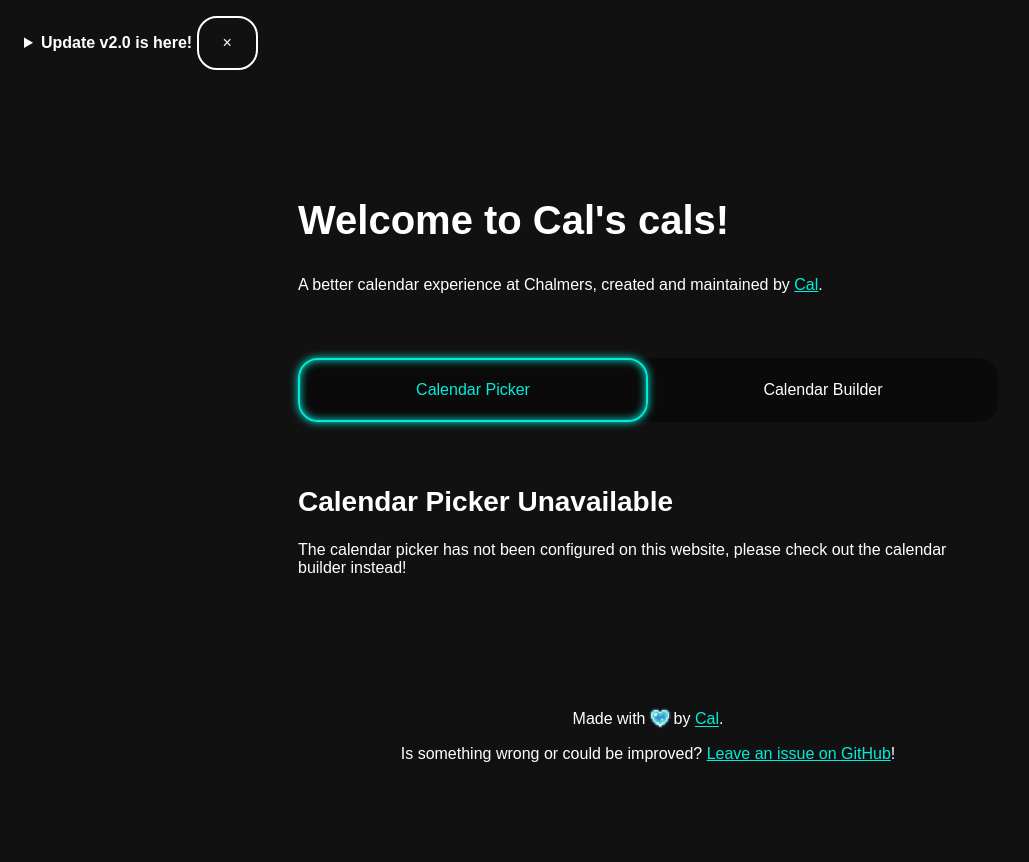
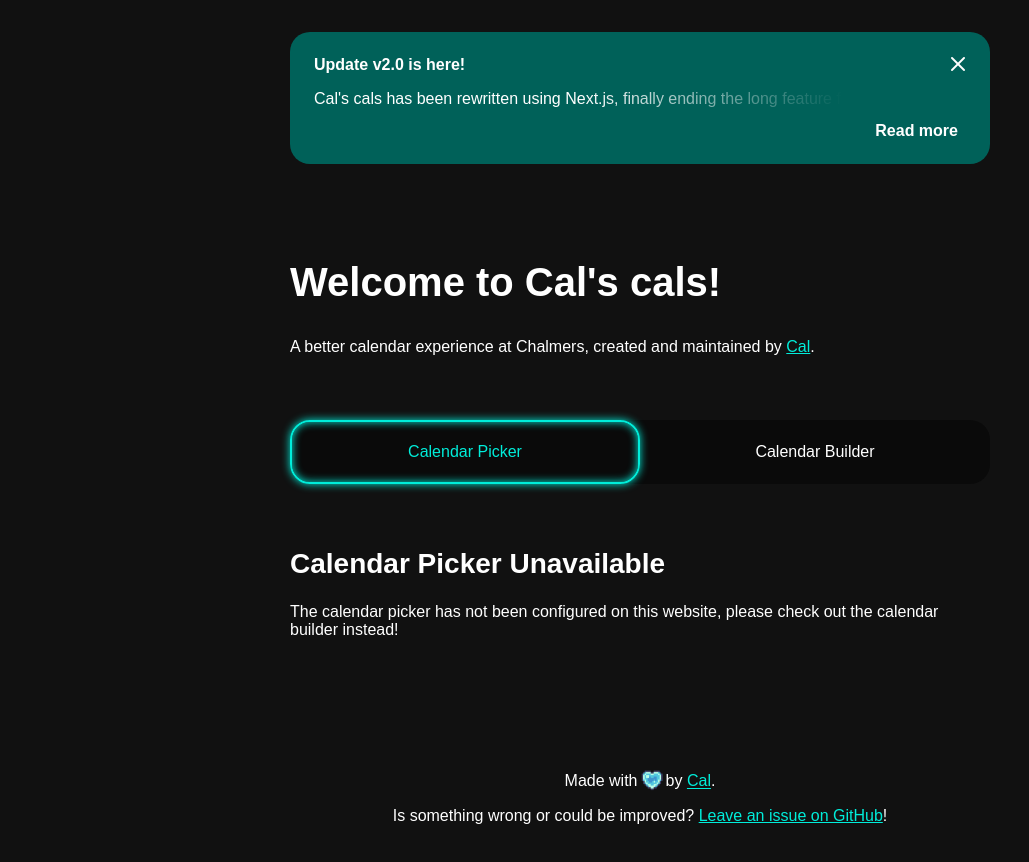
Before and after one commit to olillin/cals-cals, a Next.js app: page / in a window 1280 px wide. Shown: the whole page, without its empty margins (0-1029 px from the left). Before the commit the page ends 800 px from the top, so only its background shows below. Built offline with nearby package versions, Linux system fonts and the light colour scheme.

Commit message:
Style update notice

```diff
--- a/app/(pages)/globals.css
+++ b/app/(pages)/globals.css
@@ -3,8 +3,12 @@
 :root {
     --background: #111111;
     --foreground: #ffffff;
+    --primary-color: #00edda;
+    --on-primary-color: #111111;
+    --primary-container: #006159;
+    --on-primary-container: #ffffff;
+
     --border-radius: 1.25em;
-    --selected-color: #00edda;
     --glow-strength: 0.5em;
 }
 
@@ -29,23 +33,29 @@
 
     width: 100vw;
     overflow-x: hidden;
+    margin: 0;
 }
 
 main {
-    margin-block: 8em;
+    margin-block: 6em;
+}
+
+.center-column {
+    min-height: 100vh;
+    box-sizing: border-box;
+    padding-block: 2em 8em;
+    position: relative;
 }
 
 @media screen and (min-width: 800px) {
-    main,
-    footer {
+    .center-column {
         width: 700px;
         margin-inline: auto;
     }
 }
 
 @media screen and (max-width: 800px) {
-    main,
-    footer {
+    .center-column {
         width: auto;
         margin-inline: 2em;
     }
@@ -100,17 +110,17 @@
 
 .false-checkbox.checked,
 input[type='checkbox']:checked {
-    background-color: var(--selected-color);
-    border-color: var(--selected-color);
-    box-shadow: var(--selected-color) 0 0 var(--glow-strength) 0;
+    background-color: var(--primary-color);
+    border-color: var(--primary-color);
+    box-shadow: var(--primary-color) 0 0 var(--glow-strength) 0;
 }
 
 .false-checkbox.mixed,
 input[type='checkbox'].mixed {
-    border-color: var(--selected-color);
+    border-color: var(--primary-color);
     box-shadow:
-        var(--selected-color) 0 0 var(--glow-strength) 0,
-        inset var(--selected-color) 0 0 var(--glow-strength) 0;
+        var(--primary-color) 0 0 var(--glow-strength) 0,
+        inset var(--primary-color) 0 0 var(--glow-strength) 0;
 }
 
 label {
@@ -148,16 +158,16 @@
 
 nav > .selected {
     box-shadow:
-        inset var(--selected-color) 0 0 var(--glow-strength),
-        var(--selected-color) 0 0 var(--glow-strength);
+        inset var(--primary-color) 0 0 var(--glow-strength),
+        var(--primary-color) 0 0 var(--glow-strength);
     border-radius: var(--border-radius);
-    border-color: var(--selected-color);
-    color: var(--selected-color);
+    border-color: var(--primary-color);
+    color: var(--primary-color);
     z-index: 1;
 }
 
 nav > a:focus {
-    color: var(--selected-color);
+    color: var(--primary-color);
     z-index: 2;
 }
 
@@ -173,11 +183,11 @@
 }
 
 .calendar-item.selected {
-    border-color: var(--selected-color);
+    border-color: var(--primary-color);
     box-shadow:
-        inset var(--selected-color) 0 0 var(--glow-strength) 0,
-        var(--selected-color) 0 0 var(--glow-strength) 0;
-    color: var(--selected-color);
+        inset var(--primary-color) 0 0 var(--glow-strength) 0,
+        var(--primary-color) 0 0 var(--glow-strength) 0;
+    color: var(--primary-color);
     transition-duration: 0.5s;
 }
 
@@ -433,16 +443,16 @@
 
 .group-by-selector > .selected {
     box-shadow:
-        inset var(--selected-color) 0 0 var(--glow-strength),
-        var(--selected-color) 0 0 var(--glow-strength);
+        inset var(--primary-color) 0 0 var(--glow-strength),
+        var(--primary-color) 0 0 var(--glow-strength);
     border-radius: var(--border-radius);
-    border-color: var(--selected-color);
-    color: var(--selected-color);
+    border-color: var(--primary-color);
+    color: var(--primary-color);
     z-index: 1;
 }
 
 .group-by-selector > button:focus {
-    color: var(--selected-color);
+    color: var(--primary-color);
     z-index: 2;
 }
 
@@ -475,6 +485,94 @@
     }
 }
 
+/* Update notice */
+.update-notice {
+    background: var(--primary-container);
+    color: var(--on-primary-container);
+    border-radius: var(--border-radius);
+    padding: 1.5em 1.5em 0.5em;
+    position: relative;
+
+    &.closed {
+        cursor: pointer;
+    }
+}
+
+.update-notice .notice-title {
+    display: block;
+    margin-right: 2em;
+}
+
+.update-notice .notice-body {
+    margin-block: 1em;
+}
+
+.update-notice.closed .notice-body {
+    display: grid;
+    grid-template-columns: 1fr max-content;
+    gap: 2em;
+}
+
+.update-notice.closed p {
+    margin-block: 0;
+}
+
+.update-notice.closed p {
+    white-space: nowrap;
+    overflow: hidden;
+
+    /* Fade end of text */
+    background: linear-gradient(
+        to right,
+        var(--on-primary-container) 50%,
+        transparent 100%
+    );
+    background-clip: text;
+    /* Safari/Chrome prefix (required for older versions) */
+    -webkit-background-clip: text;
+    /* Make the text itself transparent so the gradient shows through */
+    color: transparent;
+}
+
+.update-notice.closed .read-more {
+    display: block;
+    font-weight: bold;
+    margin-top: 2em;
+    /* font-style: italic; */
+    margin-right: 0.5em;
+}
+
+.close-button-container {
+    cursor: default;
+    position: absolute;
+    top: 0;
+    right: 0;
+    width: 3.5em;
+    height: 3.5em;
+    display: flex;
+    justify-content: center;
+    align-items: center;
+}
+
+.close-button {
+    position: absolute;
+    bottom: 0.5em;
+    left: 0.5em;
+
+    cursor: pointer;
+    box-sizing: border-box;
+    border: none;
+    padding: 0;
+    height: 1em;
+    width: 1em;
+    padding: 1em;
+
+    display: flex;
+    justify-content: center;
+    align-items: center;
+    border-radius: 0;
+}
+
 /* Generic rules */
 summary {
     font-weight: bold;
@@ -486,21 +584,23 @@
 }
 
 a {
-    color: var(--selected-color);
+    color: var(--primary-color);
 }
 
 footer {
-    margin-top: 5em;
-    margin-bottom: 2em;
+    position: absolute;
+    height: 4em;
+    bottom: 2em;
+    width: 100%;
 
     display: flex;
     flex-flow: column nowrap;
     gap: 1em;
     align-items: center;
+}
 
-    & span {
-        text-align: center;
-    }
+footer > span {
+    text-align: center;
 }
 
 .pixelnheart::after {
--- a/app/(pages)/layout.tsx
+++ b/app/(pages)/layout.tsx
@@ -48,13 +48,14 @@
     return (
         <html lang="en">
             <body className="antialiased">
+                <div className="center-column">
                     <UpdateNotice />
                     <main>
                         <section className="introduction">
                             <h1>Welcome to Cal&apos;s cals!</h1>
                             <p>
-                            A better calendar experience at Chalmers, created
-                            and maintained by&nbsp;
+                                A better calendar experience at Chalmers,
+                                created and maintained by&nbsp;
                                 <a
                                     href="https://wiki.chalmers.it/Cal"
                                     target="_blank"
@@ -72,8 +73,12 @@
 
                     <footer>
                         <span>
-                        Made with <span className="pixelnheart"></span> by&nbsp;
-                        <a href="https://wiki.chalmers.it/Cal" target="_blank">
+                            Made with <span className="pixelnheart"></span>{' '}
+                            by&nbsp;
+                            <a
+                                href="https://wiki.chalmers.it/Cal"
+                                target="_blank"
+                            >
                                 Cal
                             </a>
                             .
@@ -89,6 +94,7 @@
                             !
                         </span>
                     </footer>
+                </div>
             </body>
         </html>
     )
--- a/app/ui/UpdateNotice.tsx
+++ b/app/ui/UpdateNotice.tsx
@@ -1,12 +1,15 @@
 'use client'
 
+import Image from 'next/image'
+import clsx from 'clsx'
 import { useState } from 'react'
 
 export default function UpdateNotice() {
     const title = 'Update v2.0 is here!'
     const body =
-        "Cal's cals has been rewritten using Next.js finally ending the feature freeze. Expect new exciting features soon!"
+        "Cal's cals has been rewritten using Next.js, finally ending the long feature freeze. Expect new exciting features soon!"
 
+    const [closed, setClosed] = useState(true)
     const [hidden, setHidden] = useState(false)
 
     if (hidden) {
@@ -14,14 +17,45 @@
     }
 
     return (
-        <details className="update-notice">
-            <summary>
-                {title}{' '}
-                <button className="hideButton" onClick={() => setHidden(true)}>
-                    ×
-                </button>
-            </summary>
-            <p>{body}</p>
-        </details>
+        <div
+            className={clsx('update-notice', {
+                closed: closed,
+            })}
+            onClick={() => setClosed(false)}
+        >
+            <div className="notice-title">
+                <strong>{title} </strong>
+                <CloseButton onClick={() => setHidden(true)} />
+            </div>
+            <div className="notice-body">
+                <p>{body}</p>
+                {closed && <span className="read-more">Read more</span>}
+            </div>
+        </div>
     )
 }
+
+function CloseButton({ onClick }: { onClick: () => void }) {
+    return (
+        <span
+            className="close-button-container"
+            onClick={event => {
+                event.stopPropagation()
+            }}
+        >
+            <button className="close-button" onClick={onClick}>
+                <Image
+                    alt=""
+                    src="/symbols/close.png"
+                    sizes="1em"
+                    style={{
+                        width: '1em',
+                        height: 'auto',
+                    }}
+                    width={16}
+                    height={16}
+                />
+            </button>
+        </span>
+    )
+}
```
Lines whose indentation alone changed are shown as unchanged.
